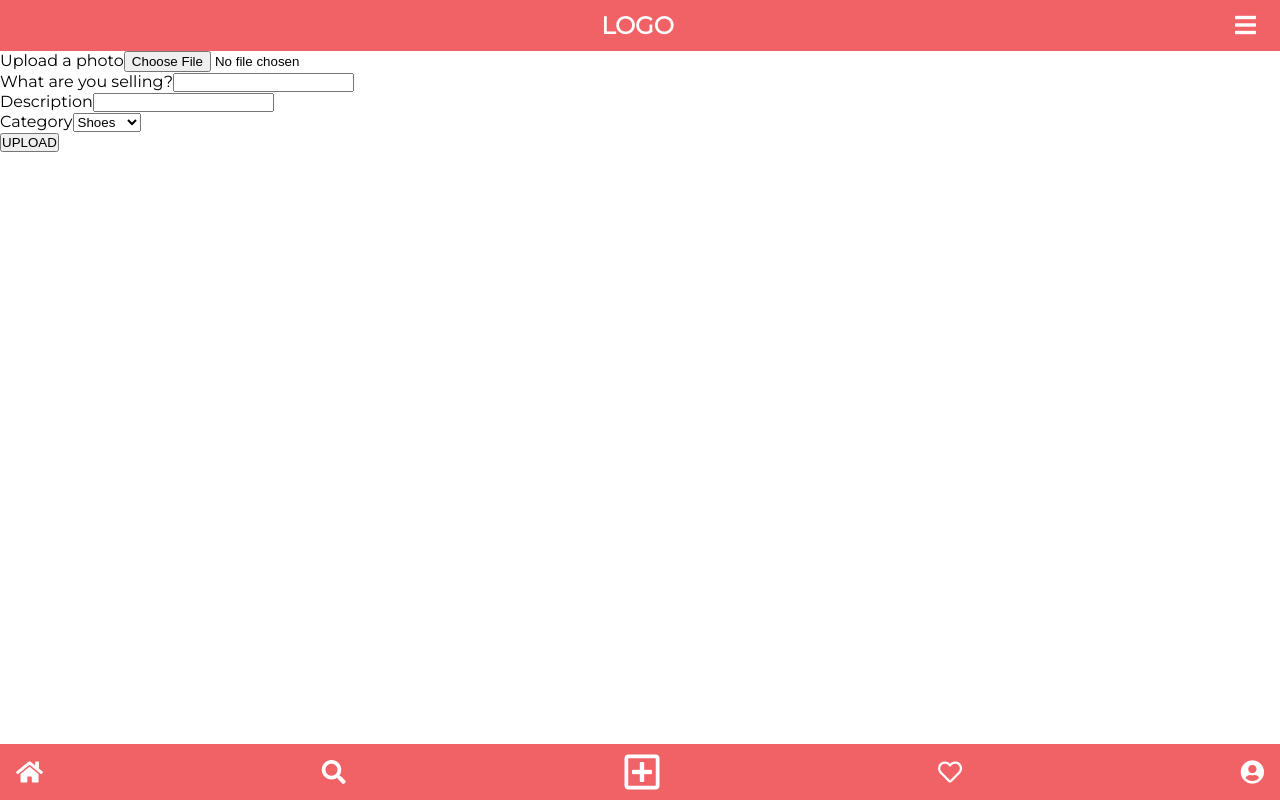
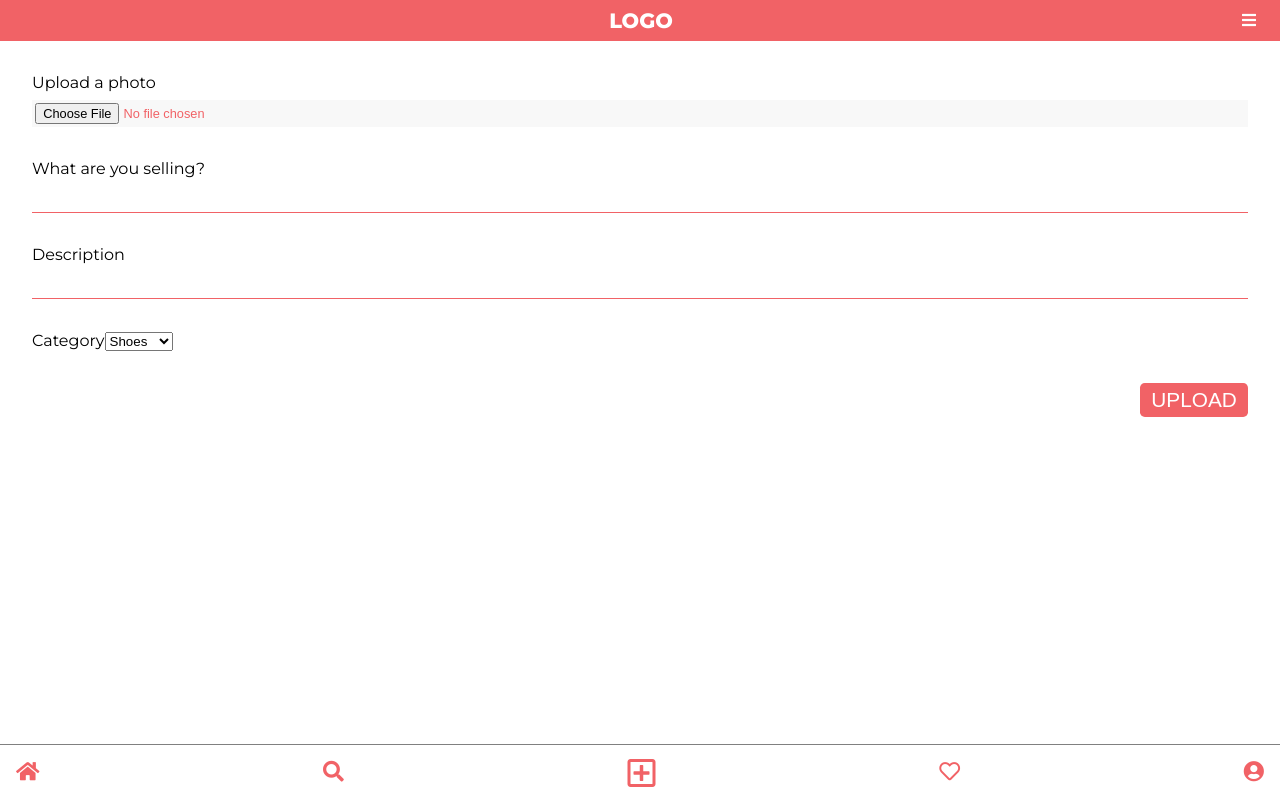
Before and after one commit to u4us/summative3, a React (Create React App) app in the folder niche-app/: page /products/create in a window 1280 px wide. Built offline with nearby package versions, Linux system fonts and the light colour scheme.

Commit message:
styled details page

```diff
--- a/niche-app/src/API.js
+++ b/niche-app/src/API.js
@@ -21,6 +21,11 @@
 
 var updateProduct =(id, data) =>{
     return axios.put(urlPrefix+'/products/'+id, data)
+}
+
+var deleteProduct = (id) => {
+    return axios.delete(urlPrefix+'/products/'+id)
+
 }
 
 // category
@@ -54,6 +59,7 @@
     addProduct,
     updateProduct,
     getCategories,
+    deleteProduct,
 
     addComment,
 
--- a/niche-app/src/App.jsx
+++ b/niche-app/src/App.jsx
@@ -23,7 +23,7 @@
       <div className="app">
         <header>
             <div className="box"/>
-            <h2>LOGO</h2>
+            <div className="logo">LOGO</div>
             <Link to="/nav"><i className="fas fa-bars"></i></Link>
         </header>
 
--- a/niche-app/src/App.scss
+++ b/niche-app/src/App.scss
@@ -1,5 +1,5 @@
 @import url('https://cdnjs.cloudflare.com/ajax/libs/font-awesome/5.9.0/css/all.css');
-@import url('https://fonts.googleapis.com/css?family=Montserrat&display=swap');
+@import url('https://fonts.googleapis.com/css?family=Montserrat:400,500,600,700,800,900&display=swap');
 
 $primary-color: #F16266;
 
@@ -35,7 +35,12 @@
     display: flex;
     align-items: center;
     justify-content: space-between;
-    padding: 0.7rem 1.5rem;
+    padding: 0.5rem 1.5rem;
+
+    .logo{
+        font-weight: 800;
+        font-size: 1.3rem;
+    }
 
     .box{
         width: 1rem;
@@ -43,27 +48,28 @@
     }
 
     i{
-        font-size: 1.5rem;
+        font-size: 1rem;
         color: white;
     }
 }
 
 footer{
-    background-color: $primary-color;
-    color: white;
+    box-sizing: border-box;
+    // background-color: $primary-color;
+    border-top: 1px grey solid;
     display: flex;
     justify-content: space-between;
     align-items: center;
-    height: 3.5rem;
+    flex: 0 0 3.5rem;
     padding: 0 1rem;
 
     i{
-        font-size: 1.5rem;
-        color: white;
+        font-size: 1.3rem;
+        color: $primary-color;
     }
 
     .plus{
-        font-size: 2.5rem;
+        font-size: 2rem;
     }
 }
 
@@ -99,6 +105,30 @@
 }
 
 /* item details page */
+.details{
+    .user{
+        display: flex;
+        align-items: center;
+        padding: 0.6rem 1rem;
+
+        .avatar{
+            width: 2rem;
+            height: 2rem;
+            border-radius: 50%;
+            margin-right: 0.7rem;
+        }
+
+        .username{
+            font-size: 0.85rem;
+            font-weight: 700;
+        }
+
+        .location{
+            font-size: 0.7rem;
+            font-weight: 500;
+            color: grey;
+        }
+    }
 
     .image-container{
         max-height: 40vh;
@@ -106,6 +136,7 @@
 
         img{
             width: 100%;
+        }
     }
 }
 
@@ -120,79 +151,75 @@
         align-items: center;
 
         .like{
-            font-size: 1.7rem;
+            font-size: 1.4rem;
         }
 
         .edit i{
             margin-left: 1.5rem;
-            font-size: 1.5rem;
+            font-size: 1.2rem;
+            color: $primary-color;
         }
     }
 
-    .user{
-        margin-top: 1rem;
-        margin-bottom: 0.5rem;
-        display: flex;
-        align-items: center;
-
-        .avatar{
-            width: 2rem;
-            height: 2rem;
-            border-radius: 50%;
-            margin-right: 0.7rem;
-        }
-    }
-
-    .location{
-        font-size: 0.8rem;
-        color: $primary-color;
-        margin-bottom: 1rem;
+    .name{
+        margin: 1rem 0;
+        font-size: 1.2rem;
+        font-weight: 600;
     }
 
     .description{
+        font-size: 0.9rem;
         border-bottom: 1px $primary-color solid;
         padding-bottom: 1.5rem;
     }
 
     .comments{
         padding: 1rem;
+        font-size: 0.9rem;
 
         .posted-comment{
             margin: 1rem 0;
         }
+    }
+}
 
-        .form-group label{
-            color: $primary-color;
+.comment-form{
+    display: flex;
+    align-items: center;
+    justify-content: space-between;
+    margin-top: 1rem;
+
+    button{
+        font-size: 1.2rem;
     }
 
     .comment-input{
-            font-size: 1rem;
+        font-size: 0.9rem;
         font-family: 'Montserrat';
-            margin-top: 1rem;
-            margin-left: 1rem;
     }
 
     .comment-input:focus{
         outline: none;
     }
 }
-}
 
 .buy-container{
+    box-sizing: border-box;
     border-top: 1px grey solid;
     background-color: white;
     position: fixed;
     width: 100vw;
-    height: 3.5rem;
+    height: 3rem;
     left: 0;
-    top: calc(100% - 6.5rem);
+    top: calc(100vh - 6.5rem);
     display: flex;
     justify-content: space-between;
     align-items: center;
     padding: 0 1.5rem;
 
     .price{
-        font-size: 1.3rem;
+        font-size: 1.2rem;
+        font-weight: 600;
     }
 
     .buy-now{
--- a/niche-app/src/Comment.jsx
+++ b/niche-app/src/Comment.jsx
@@ -7,7 +7,7 @@
         var{comment} = this.props;
         return(
             <>
-            <div className="posted-comment">{comment.description} </div>
+            <div className="posted-comment">{comment.description}</div>
             <div>By {comment.user? comment.user.username: 'anon'}</div>
             <i className="fas fa-trash-alt"></i>
             </>
--- a/niche-app/src/RouteAddProduct.jsx
+++ b/niche-app/src/RouteAddProduct.jsx
@@ -36,8 +36,8 @@
 
     render(){
         return(
-            <div className="main add-item">
-                <form onSubmit={this.handleFormSubmit} ref={(el)=>{this.form=el}}>
+            <div className="main add-product">
+                <form className ="form" onSubmit={this.handleFormSubmit} ref={(el)=>{this.form=el}}>
                 <div className="form-group">
                         <label htmlFor="photo-input">Upload a photo</label>
                         <input type="file" name="photo-input" id="photo-input"/>
--- a/niche-app/src/RouteProductDetails.jsx
+++ b/niche-app/src/RouteProductDetails.jsx
@@ -1,7 +1,7 @@
 import React from 'react';
 import Comment from './Comment';
-import {getProduct, serverURL} from './API'
-import {Link} from '@reach/router';
+import {Link, navigate} from '@reach/router';
+import {getProduct, serverURL, deleteProduct} from './API';
 
 
 class RouteProductDetails extends React.Component{
@@ -12,6 +12,12 @@
                 comments: []
             }
         }
+    }
+
+    handleTrashClick = (e) => {
+        var {id} = this.props;
+
+        deleteProduct(id).then(res => navigate('/'))
     }
 
     routeGetProduct =(id) =>{
@@ -37,22 +43,27 @@
         var {product} = this.state;
         return(
             <div className="main details">
+                <div className="user">
+                    <img className="avatar" src="/avatar.jpg" alt="avatar"/>
+                    <div className="user-info">
+                        <div className="username">{product.user ? product.user.username : null}</div>
+                        <div className="location">mount eden, auckland</div>
+                    </div>
+                </div>
+
                 <div className="image-container">
                     <img className="item-image" src={serverURL+product.photo} alt=""/>
                 </div>
+
                 <div className="details-content">
                     <div className="icons">
                         <i className="far fa-heart like"></i>
                         <div className="edit">
                             <Link to={'/products/'+product.id+'/edit'}><i className="fas fa-edit"></i></Link>
-                            <i className="fas fa-trash-alt"></i>
+                            <i className="fas fa-trash-alt" onClick={this.handleTrashClick}></i>
                         </div>
                     </div>
-                    <div className="user">
-                        <img className="avatar" src="/avatar.jpg" alt="avatar"/>
-                        <div className="username">{product.user ? product.user.username : null}</div>
-                    </div>
-                    <div className="location">mount eden, auckland</div>
+                    <div className="name">{product.name}</div>
                     <div className="description">{product.description}</div>
                     <div className="comments">
                         {
@@ -66,12 +77,9 @@
                                 return <Comment {...commentProps} />
                             })
                         }
-                        <form onSubmit={this.handleCommentSubmit} ref={(el)=>{this.commentForm = el}}>
-                            <div className="form-group">
-                                <label htmlFor="comment-input"><i className="far fa-comment"></i></label>
-                                <input className="comment-input" name="comment-input" id="comment-input" type="text" placeholder="leave a comment"/>
-                            </div>
-                            <button type="submit">Add Comment</button>
+                        <form onSubmit={this.handleCommentSubmit} ref={(el)=>{this.commentForm = el}} className="comment-form">
+                            <input className="comment-input" name="comment-input" id="comment-input" type="text" placeholder="leave a comment"/>
+                            <button type="submit"><i className="far fa-comment"></i></button>
                         </form>
 
                     </div>
--- a/niche-app/src/RouteUpdateProduct.jsx
+++ b/niche-app/src/RouteUpdateProduct.jsx
@@ -30,7 +30,7 @@
         }
 
         var {id} = this.props;
-        updateProduct(id,data).then(res => navigate('/'))
+        updateProduct(id,data).then(res => navigate('/products/'+id))
     }
 
     render(){
```
Lines whose indentation alone changed are shown as unchanged.
